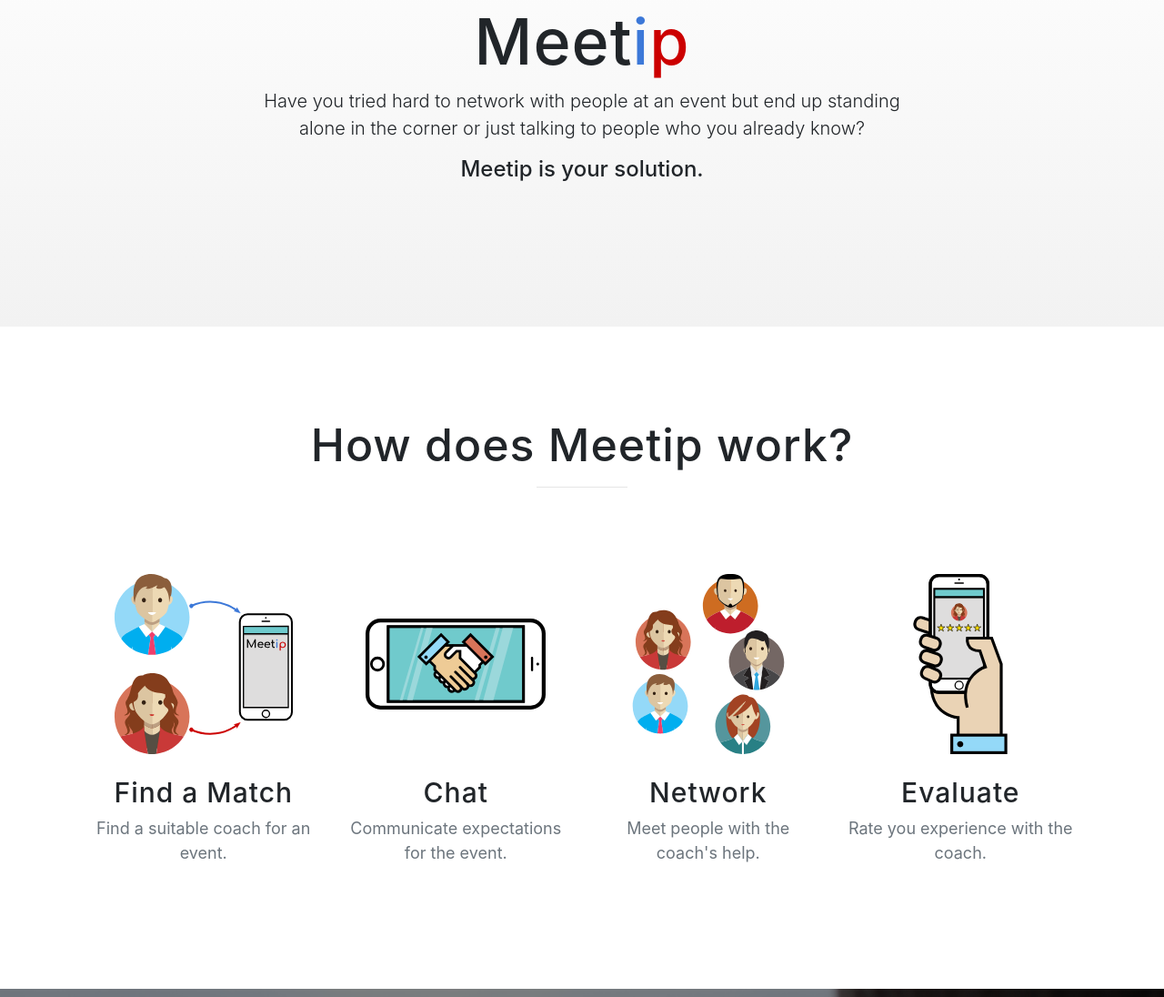
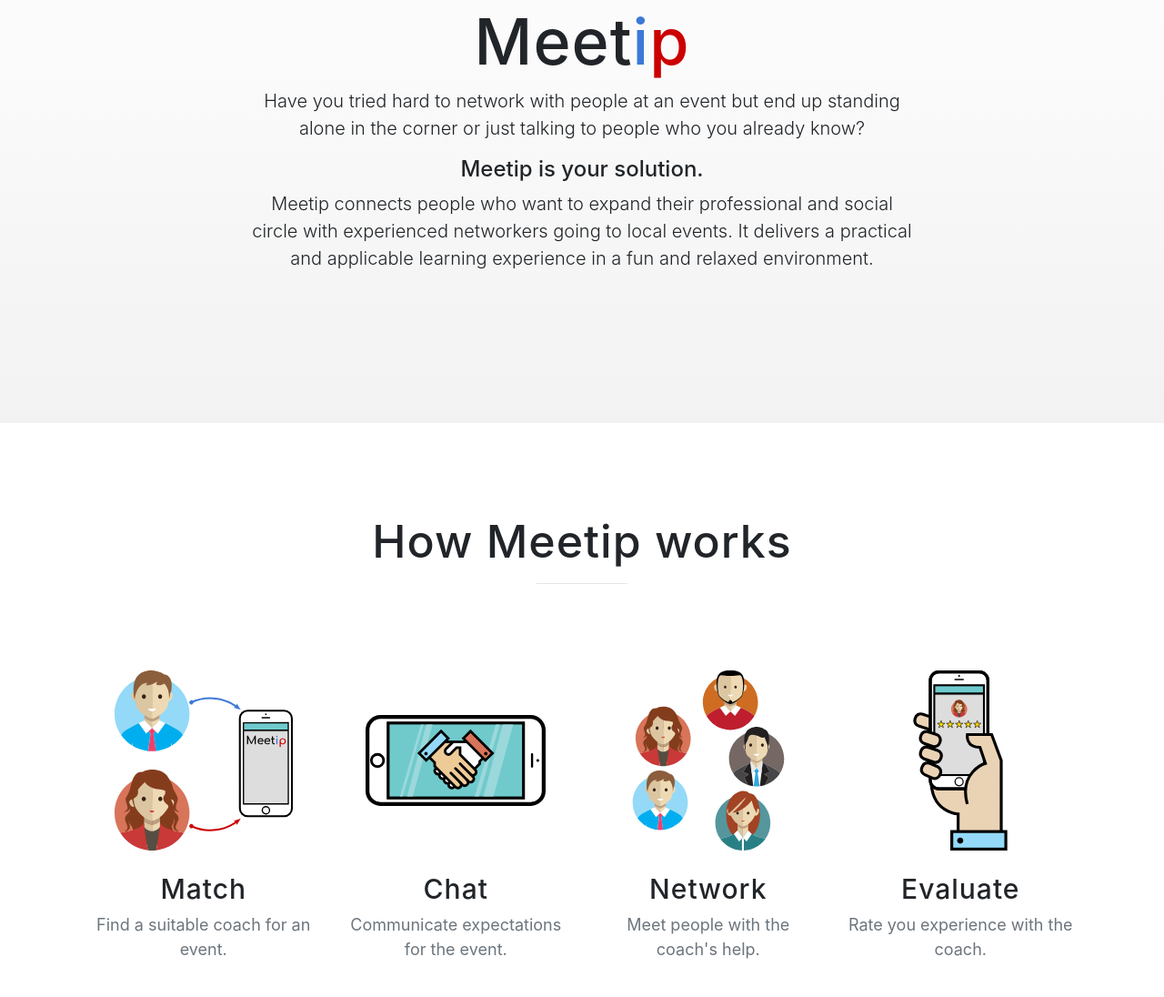
Before and after one commit to meetip-dev/meetip-dev.github.io, a website with bundled scripts: page index.html in a window 1280 px wide. Shown: the part 946-2042 px from the top of the page at 91% size. Built offline with nearby package versions, Linux system fonts and the light colour scheme; a web font is replaced by a local one.

Commit message:
Extended about section and stopped gulp from opening browser

```diff
--- a/gulpfile.js
+++ b/gulpfile.js
@@ -119,6 +119,7 @@
 // Configure the browserSync task
 gulp.task('browserSync', function() {
   browserSync.init({
+    open: false,
     server: {
       baseDir: "./"
     }
--- a/index.html
+++ b/index.html
@@ -78,6 +78,12 @@
               already know?
             </p>
             <p class="h4">Meetip is your solution.</p>
+            <p class="lead">
+              Meetip connects people who want to expand their professional and
+              social circle with experienced networkers going to local events.
+              It delivers a practical and applicable learning experience in a
+              fun and relaxed environment.
+            </p>
           </div>
         </div>
       </div>
@@ -86,7 +92,7 @@
     <section class="features" id="features">
       <div class="container">
         <div class="section-heading text-center">
-          <h2>How does Meetip work?</h2>
+          <h2>How Meetip works</h2>
           <hr>
         </div>
         <div class="row">
@@ -98,7 +104,7 @@
                     <div class="svg-container">
                       <img src="img/meetip-how-1.svg" width="100%">
                     </div>
-                    <h3>Find a Match</h3>
+                    <h3>Match</h3>
                     <p class="text-muted">Find a suitable coach for an event.</p>
                   </div>
                 </div>
```
